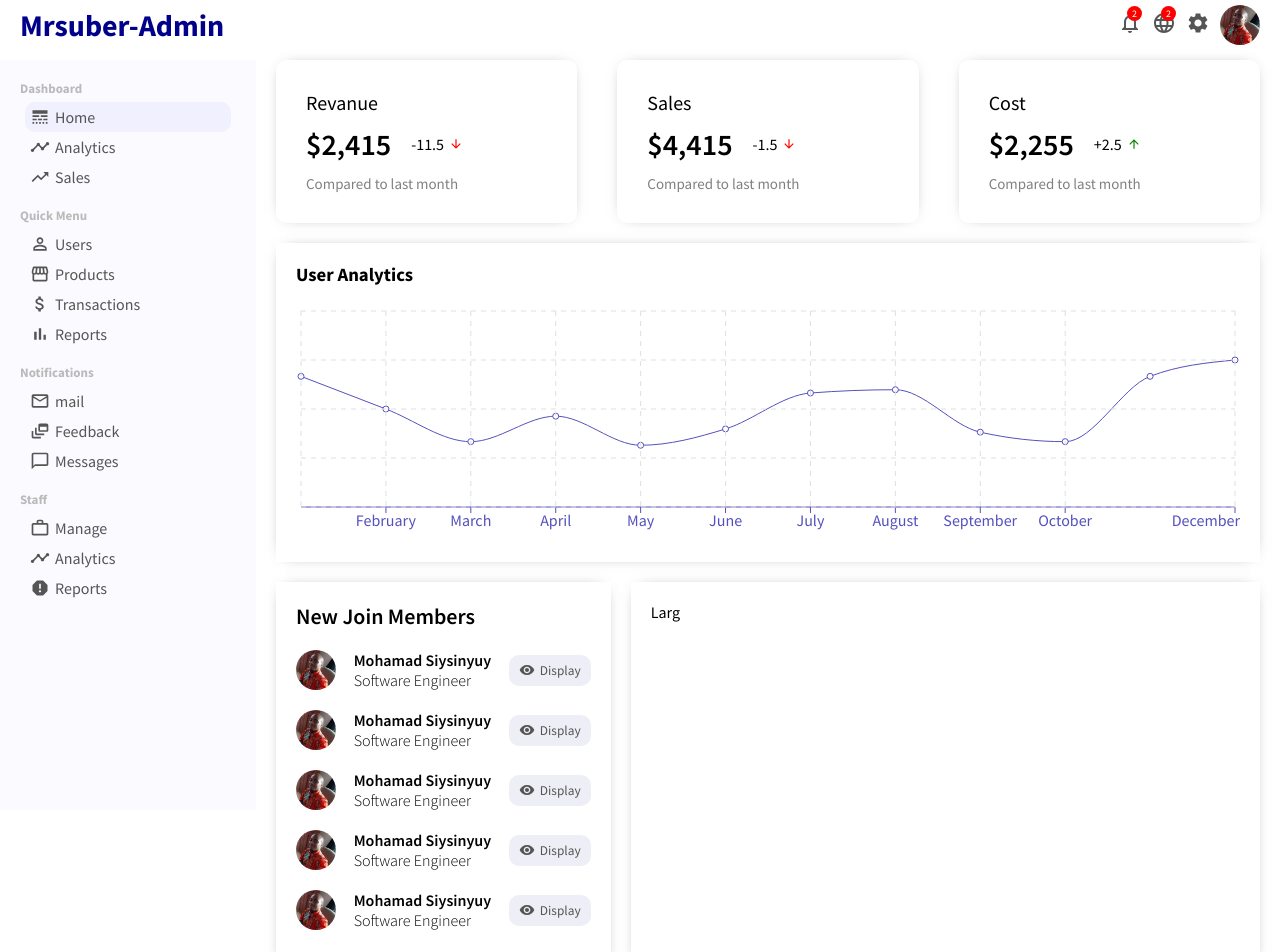
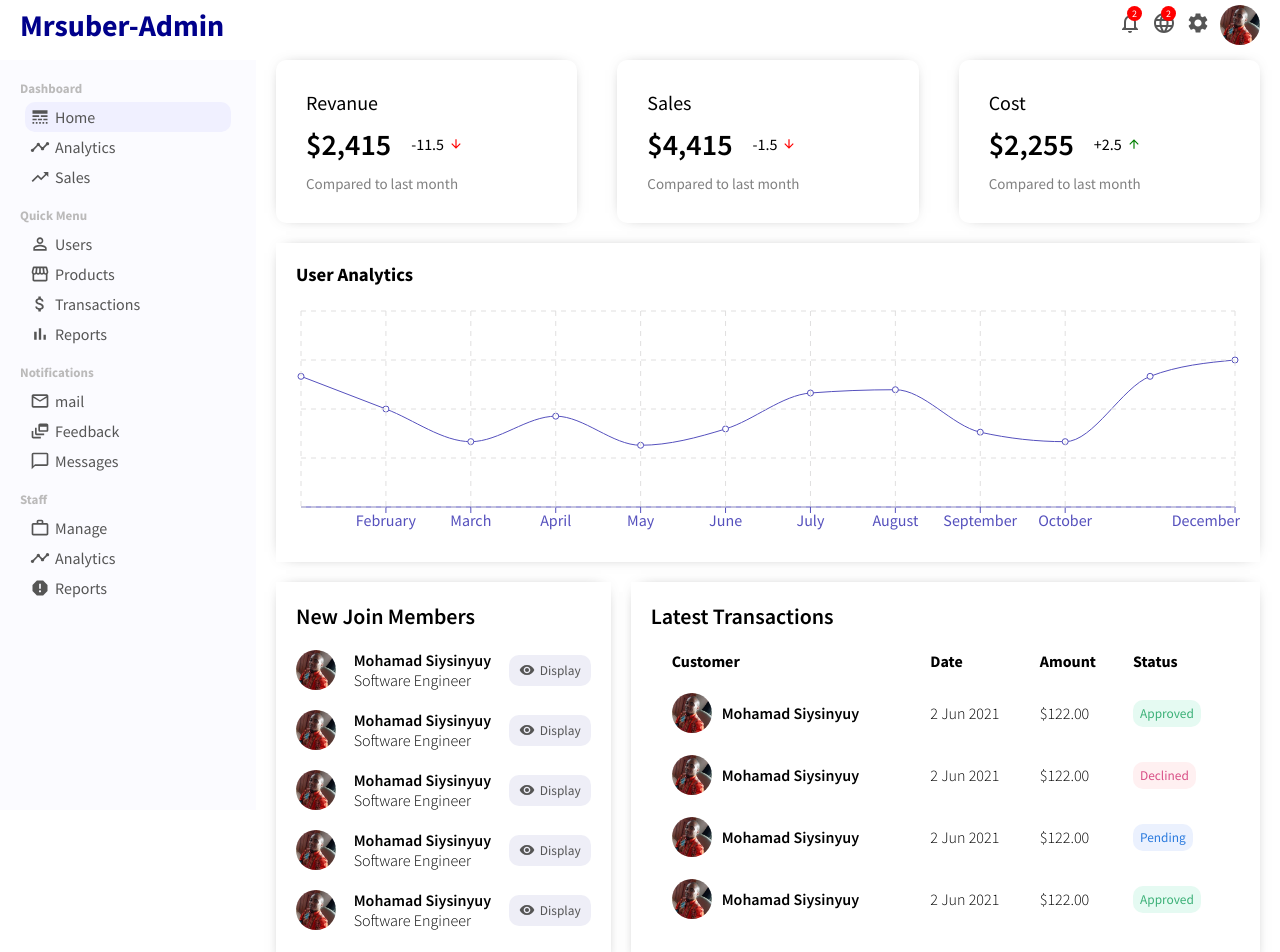
Before and after one commit to mrsuber/Admin-dashboard, a React (Create React App) app in the folder dashboard-frontend/: page / in a window 1280 px wide. Shown: the top 952 px of the page. Built offline with nearby package versions, Linux system fonts and the light colour scheme.

Commit message:
widget completed, home page completed

```diff
--- a/dashboard-frontend/src/components/widgetLg/WidgetLg.jsx
+++ b/dashboard-frontend/src/components/widgetLg/WidgetLg.jsx
@@ -1,10 +1,67 @@
 import './widgetLg.css'
+import avatar from './mohamad.jpg'
+
+export default function WidgetLg(){
+    const Button = ({type})=>{
+      return <button className={"widgetLgButton "+ type}>{type}</button>
+    }
+  return(
+    <div className="widgetLg">
+      <h3 className="widgetLgTitle">Latest Transactions</h3>
+      <table className="widgetLgTable">
+            <tr className="widgetLgTr">
+                <th className="widgetLgTh">Customer</th>
+                <th className="widgetLgTh">Date</th>
+                <th className="widgetLgTh">Amount</th>
+                <th className="widgetLgTh">Status</th>
+            </tr>
+            <tr className="widgetLgTr">
+              <td className="widgetLgUser">
+                <img src={avatar}alt="" className="widgetLgImg"/>
+                <span className="widgetLgName">Mohamad Siysinyuy</span>
+              </td>
+              <td className='widgetLgDate'>2 Jun 2021</td>
+              <td className='widgetLgAmount'>$122.00</td>
+              <td className='widgetLgStatus'><Button type="Approved"/></td>
+            </tr>
 
 
-export default function WidgetLg(){
-  return(
-    <div className="widgetLg">
-      Larg
+            <tr className="widgetLgTr">
+              <td className="widgetLgUser">
+                <img src={avatar}alt="" className="widgetLgImg"/>
+                <span className="widgetLgName">Mohamad Siysinyuy</span>
+              </td>
+              <td className='widgetLgDate'>2 Jun 2021</td>
+              <td className='widgetLgAmount'>$122.00</td>
+              <td className='widgetLgStatus'><Button type="Declined"/></td>
+            </tr>
+
+
+            <tr className="widgetLgTr">
+              <td className="widgetLgUser">
+                <img src={avatar}alt="" className="widgetLgImg"/>
+                <span className="widgetLgName">Mohamad Siysinyuy</span>
+              </td>
+              <td className='widgetLgDate'>2 Jun 2021</td>
+              <td className='widgetLgAmount'>$122.00</td>
+              <td className='widgetLgStatus'><Button type="Pending"/></td>
+            </tr>
+
+
+            <tr className="widgetLgTr">
+              <td className="widgetLgUser">
+                <img src={avatar}alt="" className="widgetLgImg"/>
+                <span className="widgetLgName">Mohamad Siysinyuy</span>
+              </td>
+              <td className='widgetLgDate'>2 Jun 2021</td>
+              <td className='widgetLgAmount'>$122.00</td>
+              <td className='widgetLgStatus'><Button type="Approved"/></td>
+            </tr>
+
+
+
+
+      </table>
     </div>
   )
 }
--- a/dashboard-frontend/src/components/widgetLg/widgetLg.css
+++ b/dashboard-frontend/src/components/widgetLg/widgetLg.css
@@ -4,3 +4,50 @@ flex:2;
 box-shadow: 0px 0px 15px -10px rgba(0,0,0,0.75);
 padding: 20px;
 }
+.widgetLgTitle{
+  font-size: 22px;
+  font-weight: 600;
+}
+.widgetLgTable{
+  width: 100%;
+  border-spacing: 20px;
+}
+.widgetLgTh{
+  text-align: left;
+}
+.widgetLgUser{
+  display: flex;
+  align-items: center;
+  font-weight: 600;
+
+}
+
+.widgetLgImg{
+  width: 40px;
+  height: 40px;
+  border-radius: 50%;
+  object-fit: cover;
+  margin-right: 10px;
+}
+.widgetLgDate,.widgetLgAmount{
+  font-weight: 300;
+}
+.widgetLgButton{
+    padding: 5px 7px;
+    border: none;
+    border-radius: 10px;
+
+}
+.widgetLgButton.Approved{
+  background-color: #e5faf2;
+  color: #3bb077;
+}
+
+.widgetLgButton.Declined{
+  background-color: #fff0f1;
+  color: #d95087;
+}
+.widgetLgButton.Pending{
+  background-color: #ebf1fe;
+  color: #2a7ade;
+}
```
Also changed, not shown: dashboard-frontend/src/components/widgetLg/mohamad.jpg (added).
